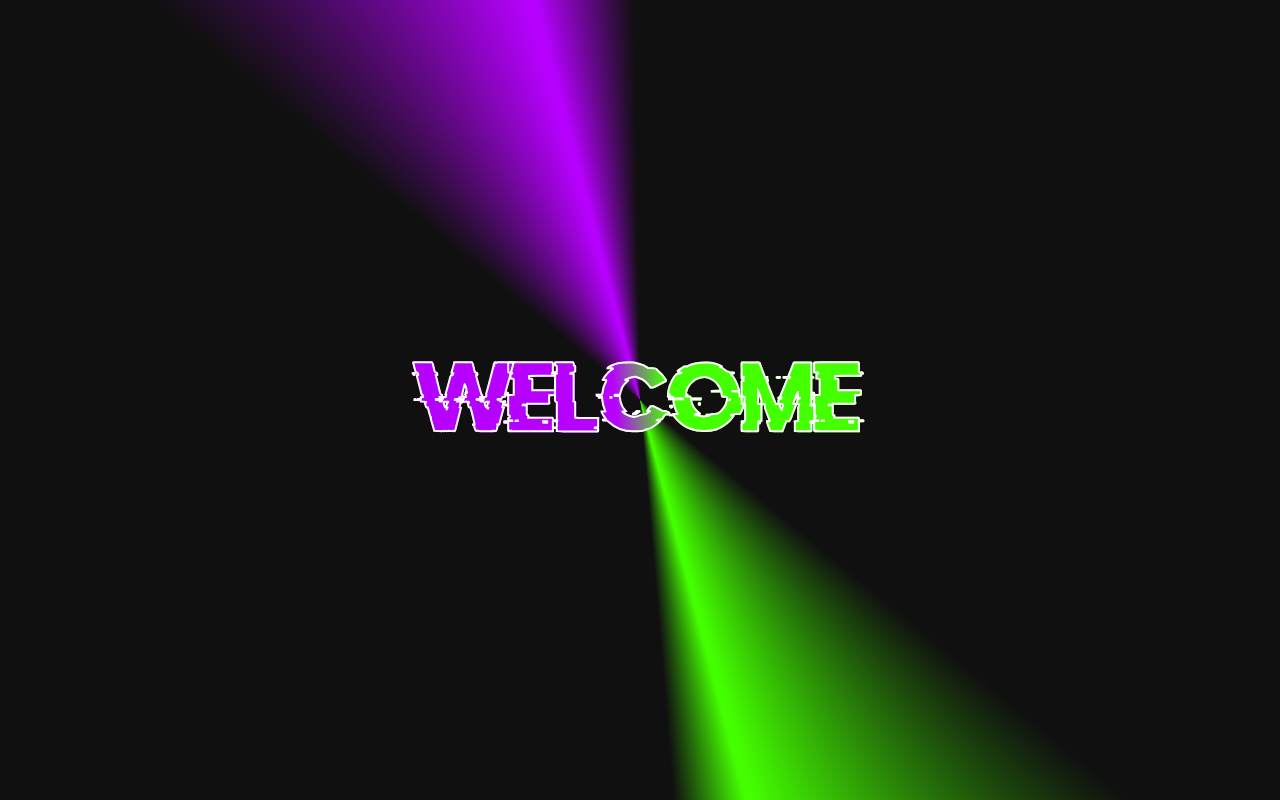
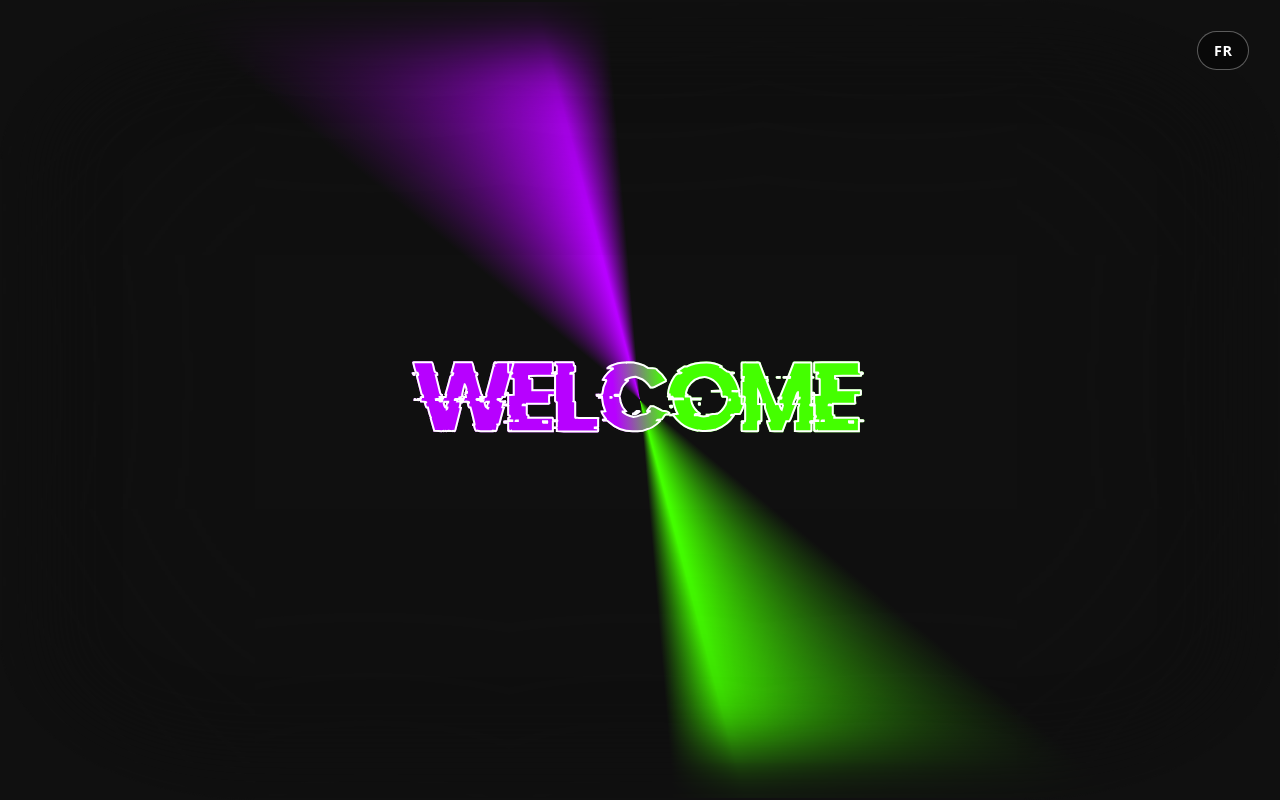
Before and after one commit to tristeceratops/tristeceratops.github.io, a React (Vite) app: page / in a window 1280 px wide. Built offline with nearby package versions, Linux system fonts and the light colour scheme.

Commit message:
shadow on welcome page + translation button + translation logic

```diff
--- a/src/App.css
+++ b/src/App.css
@@ -24,6 +24,7 @@
 	display: flex;
 	align-items: center;
 	justify-content: center;
+	background-color: var(--conic-bg);
 }
 
 .welcomepage-background {
@@ -41,23 +42,19 @@
 	position: relative;
 	width: 100%;
 	height: 100%;
-  background-image: conic-gradient(
-    from var(--conic-rotation),
-    var(--conic-bg)
-      0deg calc(var(--ray-green-center) - var(--ray-green-width) * 0.5 - var(--ray-background-separation)),
-    var(--conic-ray-green)
-      calc(var(--ray-green-center) - var(--ray-green-width) * 0.5)
-      calc(var(--ray-green-center) + var(--ray-green-width) * 0.5),
-    var(--conic-bg)
-      calc(var(--ray-green-center) + var(--ray-green-width) * 0.5 + var(--ray-background-separation) - 25deg)
-      calc(var(--ray-purple-center) - var(--ray-purple-width) * 0.5 - var(--ray-background-separation)),
-    var(--conic-ray-purple)
-      calc(var(--ray-purple-center) - var(--ray-purple-width) * 0.5)
-      calc(var(--ray-purple-center) + var(--ray-purple-width) * 0.5),
-    var(--conic-bg)
-		calc(var(--ray-purple-center) + var(--ray-purple-width) * 0.5 + var(--ray-background-separation) - 21deg)
-		360deg
-  );
+	border-radius: 20%;
+	border: 1px solid var(--conic-bg);
+	background-clip: padding-box;
+	box-shadow:
+		inset 0 0 0 1px var(--conic-bg),
+		inset 0 0 60px 50px var(--conic-bg),
+		inset 0 0 450px var(--conic-bg);
+	background-image: conic-gradient(from var(--conic-rotation),
+			var(--conic-bg) 0deg calc(var(--ray-green-center) - var(--ray-green-width) * 0.5 - var(--ray-background-separation)),
+			var(--conic-ray-green) calc(var(--ray-green-center) - var(--ray-green-width) * 0.5) calc(var(--ray-green-center) + var(--ray-green-width) * 0.5),
+			var(--conic-bg) calc(var(--ray-green-center) + var(--ray-green-width) * 0.5 + var(--ray-background-separation) - 25deg) calc(var(--ray-purple-center) - var(--ray-purple-width) * 0.5 - var(--ray-background-separation)),
+			var(--conic-ray-purple) calc(var(--ray-purple-center) - var(--ray-purple-width) * 0.5) calc(var(--ray-purple-center) + var(--ray-purple-width) * 0.5),
+			var(--conic-bg) calc(var(--ray-purple-center) + var(--ray-purple-width) * 0.5 + var(--ray-background-separation) - 25deg) 360deg);
 	background-repeat: no-repeat;
 	background-position: center;
 	background-size: 160vmax 160vmax;
@@ -75,18 +72,39 @@
 	font-family: var(--font-glitch);
 	line-height: 1.1;
 	-webkit-text-stroke: 2px #ffffff;
-  background-image: linear-gradient(
-    var(--label-gradient-angle),
+	background-image: linear-gradient(var(--label-gradient-angle),
 			var(--conic-ray-green) 0%,
 			var(--conic-ray-green) 48%,
 			var(--conic-ray-purple) 52%,
-    var(--conic-ray-purple) 100%
-  );
+			var(--conic-ray-purple) 100%);
 	background-clip: text;
 	-webkit-background-clip: text;
 	color: transparent;
 	-webkit-text-fill-color: transparent;
 	animation: label-gradient-rotate var(--conic-motion-duration) linear infinite;
+}
+
+.language-toggle-button {
+	position: absolute;
+	top: clamp(16px, 2.4vw, 32px);
+	right: clamp(16px, 2.4vw, 32px);
+	z-index: 2;
+	min-width: 3.25rem;
+	padding: 0.5rem 0.9rem;
+	border: 1px solid #ffffff55;
+	border-radius: 999px;
+	background: #00000066;
+	color: #ffffff;
+	font-size: 0.9rem;
+	font-weight: 700;
+	letter-spacing: 0.04em;
+	cursor: pointer;
+	transition: background-color 160ms ease, border-color 160ms ease;
+}
+
+.language-toggle-button:hover {
+	background: #00000088;
+	border-color: #ffffff99;
 }
 
 @property --conic-rotation {
@@ -111,6 +129,7 @@
 	from {
 		--conic-rotation: 0deg;
 	}
+
 	to {
 		--conic-rotation: 360deg;
 	}
@@ -120,6 +139,7 @@
 	from {
 		--label-gradient-angle: 145deg;
 	}
+
 	to {
 		--label-gradient-angle: 505deg;
 	}
--- a/src/App.jsx
+++ b/src/App.jsx
@@ -1,10 +1,13 @@
 import './App.css'
+import { LanguageProvider } from './i18n/LanguageContext'
 import WelcomePage from './WelcomePage/WelcomePageComponent'
 
 function App() {
 
   return (
-	<WelcomePage/>
+  <LanguageProvider>
+    <WelcomePage/>
+  </LanguageProvider>
   )
 }
 export default App
--- a/src/WelcomePage/ConicRayBackground.jsx
+++ b/src/WelcomePage/ConicRayBackground.jsx
@@ -1,7 +1,7 @@
 export default function ConicRayBackground() {
-  return (
-    <div className="conic-ray-background" aria-hidden="true">
-      <div className="conic-ray-background__gradient" />
-    </div>
-  )
+	return (
+		<div className="conic-ray-background">
+			<div className="conic-ray-background__gradient" />
+		</div>
+	)
 }
--- /dev/null
+++ b/src/WelcomePage/LanguageToggleButton.jsx
@@ -0,0 +1,16 @@
+import { useLanguage } from '../i18n/LanguageContext'
+
+export default function LanguageToggleButton() {
+  const { nextLanguageLabel, toggleLanguage } = useLanguage()
+
+  return (
+    <button
+      type="button"
+      className="language-toggle-button"
+      onClick={toggleLanguage}
+      aria-label={nextLanguageLabel}
+    >
+      {nextLanguageLabel}
+    </button>
+  )
+}
--- a/src/WelcomePage/WelcomePageComponent.jsx
+++ b/src/WelcomePage/WelcomePageComponent.jsx
@@ -1,15 +1,16 @@
 import '../App.css'
 import ConicRayBackground from './ConicRayBackground'
+import LanguageToggleButton from './LanguageToggleButton'
 import WelcomeTextLabel from './WelcomeTextLabel'
 
 function WelcomePage() {
-
   return (
 	<main className="welcomepage">
 	  <div className="welcomepage-background">
 		<ConicRayBackground />
 	  </div>
-	  <WelcomeTextLabel />
+	  <LanguageToggleButton />
+	  <WelcomeTextLabel textKey="welcome" />
 	</main>
   )
 }
--- a/src/WelcomePage/WelcomeTextLabel.jsx
+++ b/src/WelcomePage/WelcomeTextLabel.jsx
@@ -1,3 +1,7 @@
-export default function WelcomeTextLabel() {
-	return <h1 className="welcome-text-label">Welcome</h1>
+import { useLanguage } from '../i18n/LanguageContext'
+
+export default function WelcomeTextLabel({ textKey }) {
+	const { t } = useLanguage()
+
+	return <h1 className="welcome-text-label">{t(textKey)}</h1>
 }
--- /dev/null
+++ b/src/i18n/LanguageContext.jsx
@@ -0,0 +1,53 @@
+import { createContext, useContext, useEffect, useMemo, useState } from 'react'
+import { translations } from './translations'
+
+const LanguageContext = createContext(null)
+const storageKey = 'portfolio-language'
+
+function getInitialLanguage() {
+  if (typeof window === 'undefined') {
+    return 'en'
+  }
+
+  const savedLanguage = window.localStorage.getItem(storageKey)
+
+  return savedLanguage === 'fr' ? 'fr' : 'en'
+}
+
+export function LanguageProvider({ children }) {
+  const [language, setLanguage] = useState(getInitialLanguage)
+
+  useEffect(() => {
+    window.localStorage.setItem(storageKey, language)
+  }, [language])
+
+  const toggleLanguage = () => {
+    setLanguage((previousLanguage) => (previousLanguage === 'en' ? 'fr' : 'en'))
+  }
+
+  const t = (key) => {
+    return translations[language]?.[key] ?? key
+  }
+
+  const value = useMemo(
+    () => ({
+      language,
+      nextLanguageLabel: language === 'en' ? 'FR' : 'EN',
+      toggleLanguage,
+      t,
+    }),
+    [language],
+  )
+
+  return <LanguageContext.Provider value={value}>{children}</LanguageContext.Provider>
+}
+
+export function useLanguage() {
+  const context = useContext(LanguageContext)
+
+  if (!context) {
+    throw new Error('useLanguage must be used inside a LanguageProvider')
+  }
+
+  return context
+}
--- /dev/null
+++ b/src/i18n/translations.js
@@ -0,0 +1,8 @@
+export const translations = {
+  en: {
+    welcome: 'Welcome',
+  },
+  fr: {
+    welcome: 'Bienvenue',
+  },
+}
```
Lines whose indentation alone changed are shown as unchanged.
